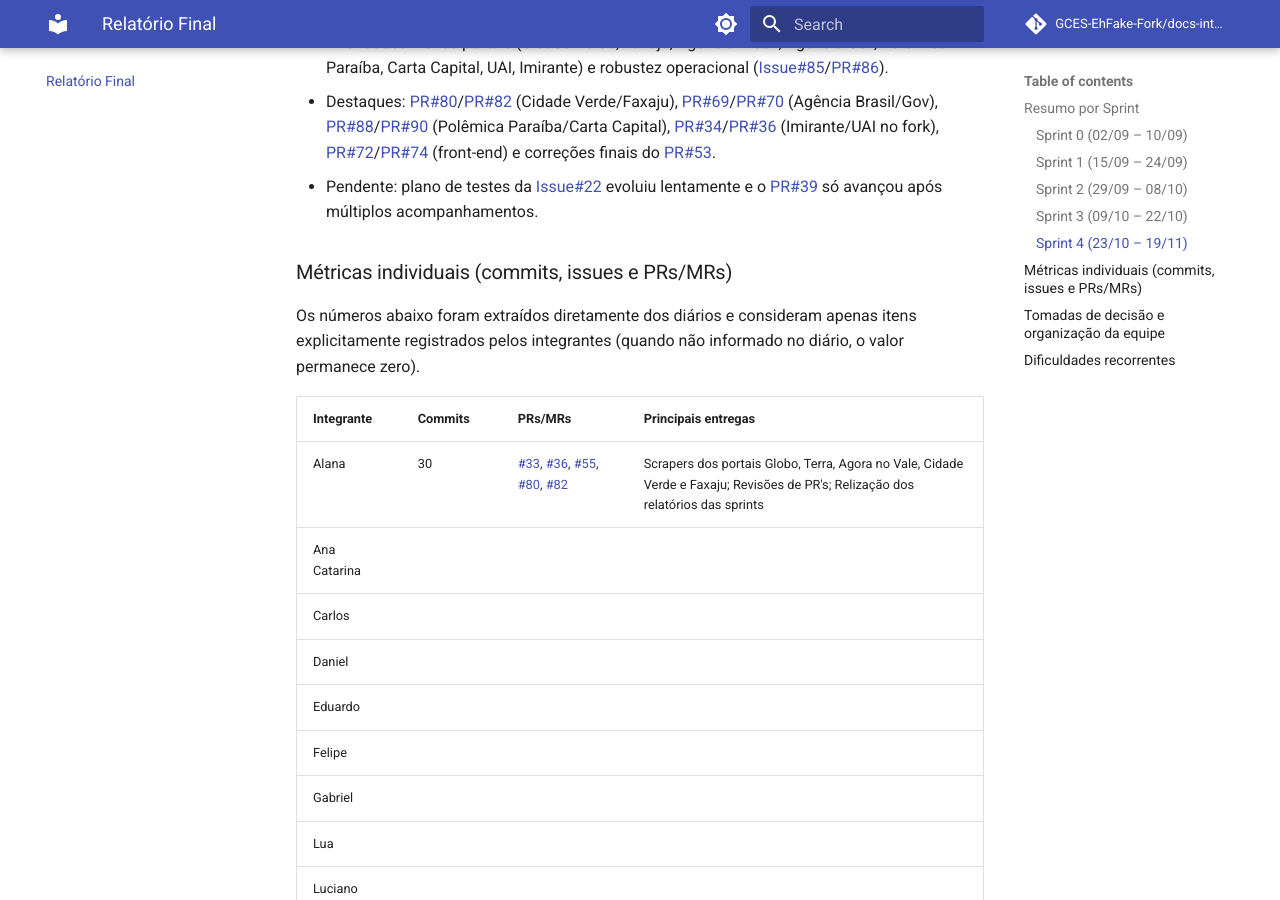
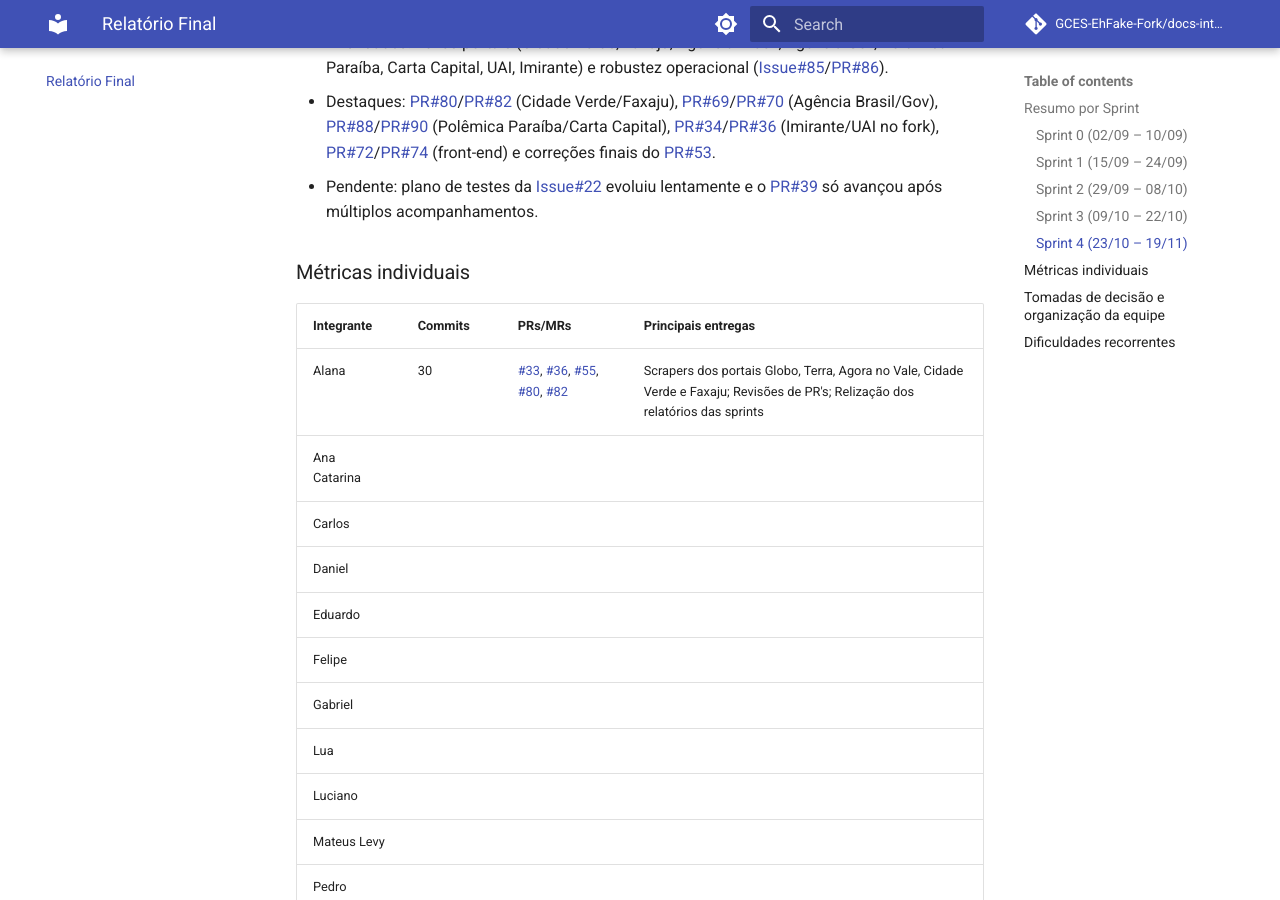
Before and after one commit to GCES-EhFake-Fork/docs-interno, an MkDocs documentation site: the page built from docs/relatorioFinal.md, in a window 1280 px wide and 900 px high, scrolled down 1135 px. Built offline with MkDocs 1.6.1 and Material for MkDocs 9.7.7, drawn with Linux system fonts in a browser that asks for light colours; comment, search, counter and statistics services are not loaded.

Commit message:
docs: relatorio final

```diff
--- a/docs/relatorioFinal.md
+++ b/docs/relatorioFinal.md
@@ -29,9 +29,7 @@
 - Destaques: [PR#80](https://github.com/EH-FAKE/check-up/pull/80)/[PR#82](https://github.com/EH-FAKE/check-up/pull/82) (Cidade Verde/Faxaju), [PR#69](https://github.com/EH-FAKE/check-up/pull/69)/[PR#70](https://github.com/EH-FAKE/check-up/pull/70) (Agência Brasil/Gov), [PR#88](https://github.com/EH-FAKE/check-up/pull/88)/[PR#90](https://github.com/EH-FAKE/check-up/pull/90) (Polêmica Paraíba/Carta Capital), [PR#34](https://github.com/GCES-EhFake-Fork/checkUp/pull/34)/[PR#36](https://github.com/GCES-EhFake-Fork/checkUp/pull/36) (Imirante/UAI no fork), [PR#72](https://github.com/EH-FAKE/check-up/pull/72)/[PR#74](https://github.com/EH-FAKE/check-up/pull/74) (front-end) e correções finais do [PR#53](https://github.com/EH-FAKE/check-up/pull/53).
 - Pendente: plano de testes da [Issue#22](https://github.com/EH-FAKE/check-up/issues/22) evoluiu lentamente e o [PR#39](https://github.com/EH-FAKE/check-up/pull/39) só avançou após múltiplos acompanhamentos.
 
-### Métricas individuais (commits, issues e PRs/MRs)
-
-Os números abaixo foram extraídos diretamente dos diários e consideram apenas itens explicitamente registrados pelos integrantes (quando não informado no diário, o valor permanece zero).
+### Métricas individuais
 
 | Integrante     | Commits | PRs/MRs                                                                                                                                                                                                                                                            | Principais entregas                                                                                                             |
 | -------------- | ------- | ------------------------------------------------------------------------------------------------------------------------------------------------------------------------------------------------------------------------------------------------------------------ | ------------------------------------------------------------------------------------------------------------------------------- |
```
